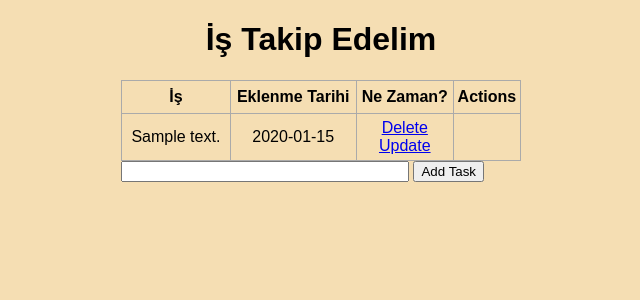
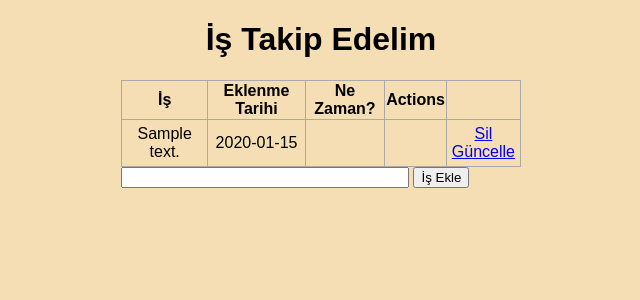
Before and after one commit to ukeskinatkapsul/todoapp, a Flask app: page / in a window 1280 px wide. Shown: the top 300 px of the page, without its empty margins (319-959 px from the left). Run offline with Flask 2, Linux system fonts and the light colour scheme; tables that the repository leaves empty hold one stand-in row (values such as "Sample post").

Commit message:
türkçe ve table column movement to actions
actions elements stayed in the wrong place when designed on the last commit. so moved

```diff
--- a/templates/index.html
+++ b/templates/index.html
@@ -21,10 +21,11 @@
             <tr>
                 <td>{{ task.content }}</td>
                 <td>{{ task.date_created.date() }}</td>
+                <td> <td>
                 <td>
-                    <a href="/delete/{{task.id}}">Delete</a>
+                    <a href="/delete/{{task.id}}">Sil</a>
                     <br>
-                    <a href="/update/{{task.id}}">Update</a>
+                    <a href="/update/{{task.id}}">Güncelle</a>
                 </td>
             </tr>
         {% endfor %}
@@ -32,7 +33,7 @@
     {% endif %}
      <form action="/" method="POST">
         <input type="text" name="content" id="content">
-        <input type="submit" value="Add Task">
+        <input type="submit" value="İş Ekle">
      </form>
 </div>
 {% endblock %}
```
